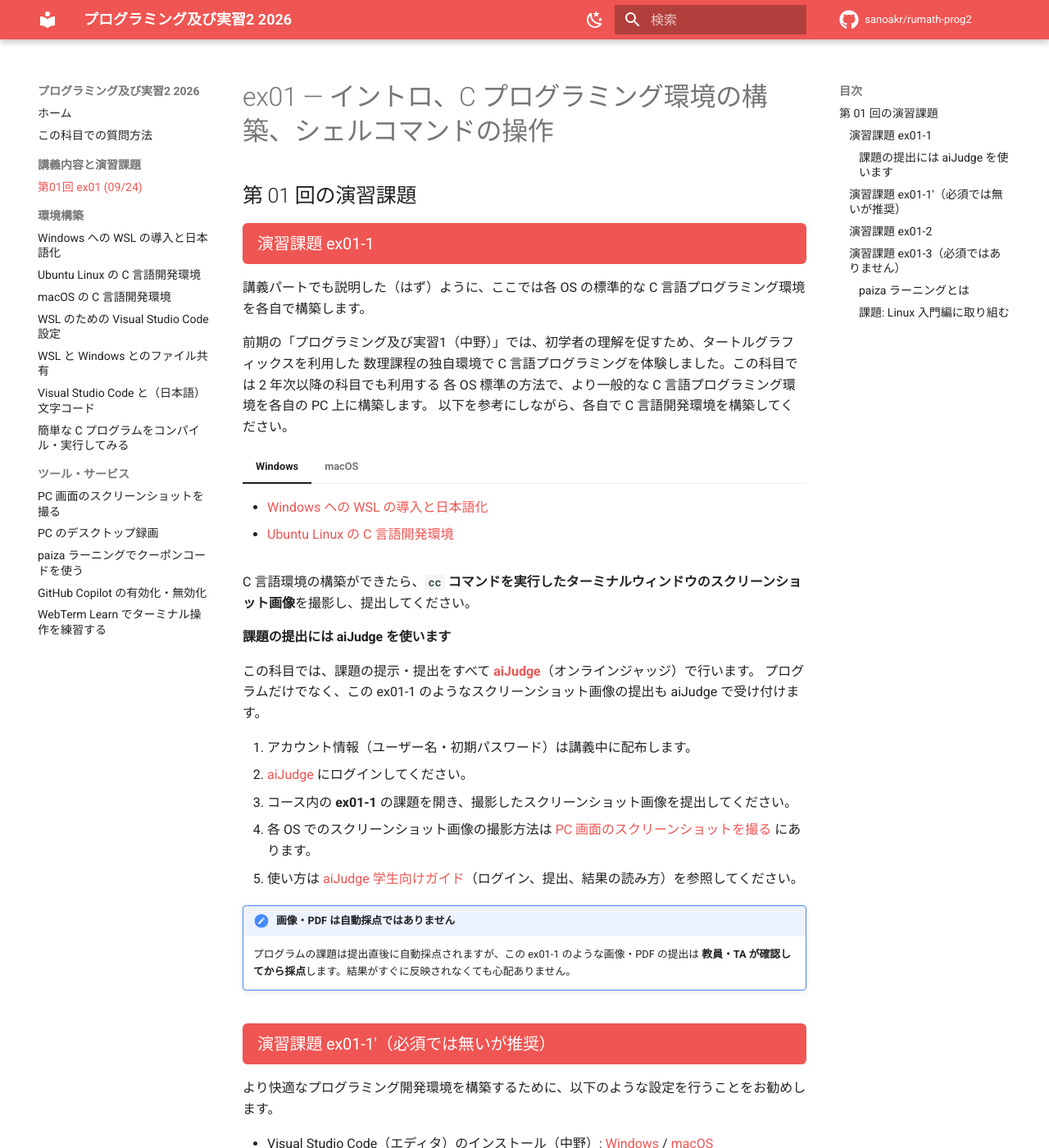
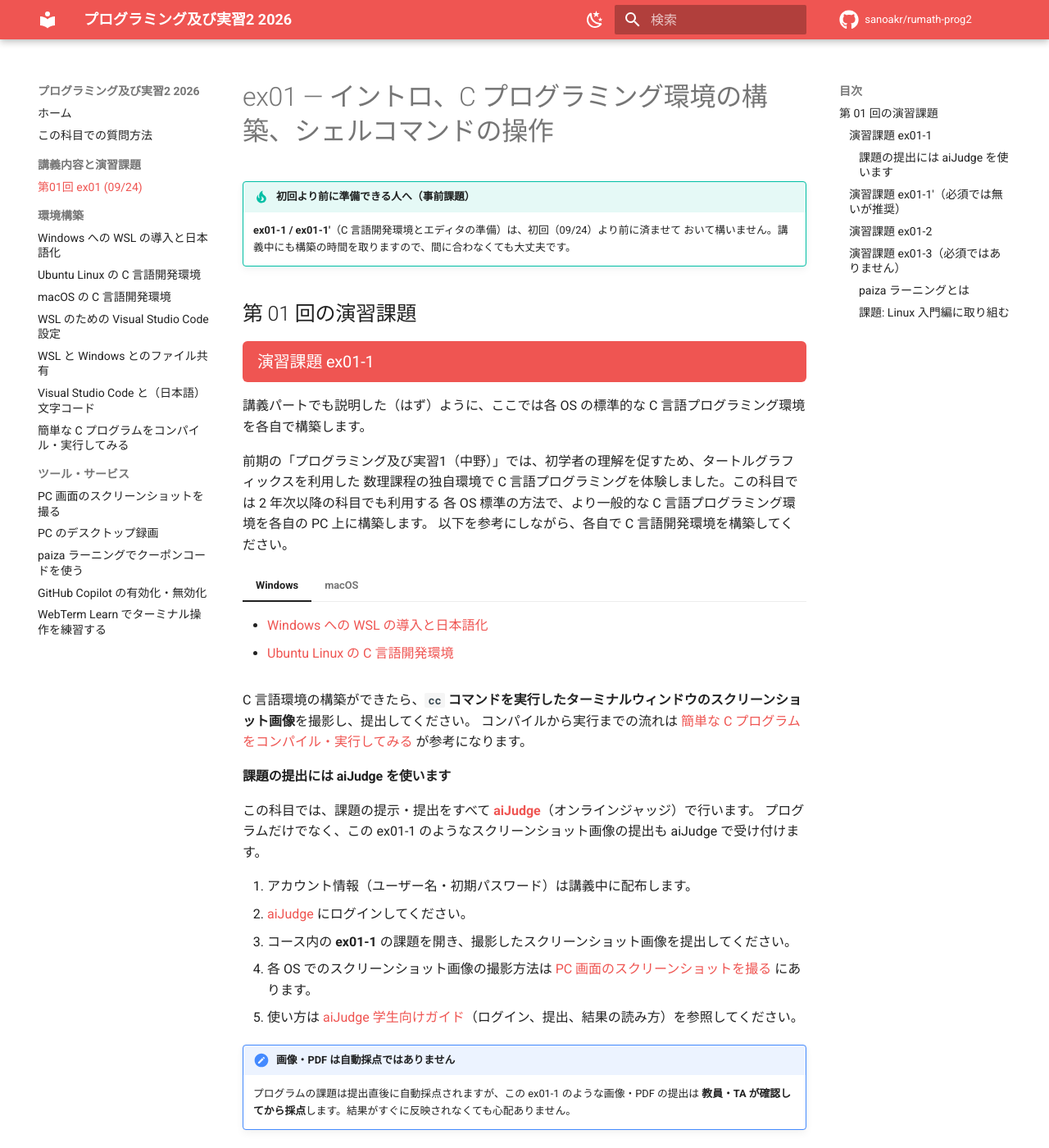
Before and after one commit to sanoakr/rumath-prog2, an MkDocs documentation site: the page built from docs/ex01.md, in a window 1280 px wide and 1400 px high. Shown: the whole window at 82% size. Built offline with MkDocs 1.6.1 and Material for MkDocs 9.7.7, drawn with Linux system fonts in a browser that asks for light colours; comment, search, counter and statistics services are not loaded; some of the changed text lies outside the part shown.

Commit message:
docs: sync published content

```diff
--- a/docs/ex01.md
+++ b/docs/ex01.md
@@ -1,4 +1,8 @@
 # ex01 — イントロ、C プログラミング環境の構築、シェルコマンドの操作
+
+!!! tip "初回より前に準備できる人へ（事前課題）"
+    **ex01-1 / ex01-1'**（C 言語開発環境とエディタの準備）は、初回（09/24）より前に済ませて
+    おいて構いません。講義中にも構築の時間を取りますので、間に合わなくても大丈夫です。
 
 ## 第 01 回の演習課題
 
@@ -21,6 +25,7 @@
     - [macOS の C 言語開発環境](setup/macos-c.md)
 
 C 言語環境の構築ができたら、**`cc` コマンドを実行したターミナルウィンドウのスクリーンショット画像**を撮影し、提出してください。
+コンパイルから実行までの流れは [簡単な C プログラムをコンパイル・実行してみる](setup/c-hello.md) が参考になります。
 
 #### 課題の提出には aiJudge を使います
 
@@ -44,6 +49,7 @@ C 言語環境の構築ができたら、**`cc` コマンドを実行したタ
 - Visual Studio Code（エディタ）のインストール（中野）: [Windows](http://www602.math.ryukoku.ac.jp/Prog1/vscode-win.html) / [macOS](http://www602.math.ryukoku.ac.jp/Prog1/vscode-mac.html)
 - [WSL のための Visual Studio Code 設定](setup/vscode-wsl.md)
 - [WSL と Windows とのファイル共有](setup/wsl-file-sharing.md)
+- [Visual Studio Code と（日本語）文字コード](setup/vscode-encoding.md)
 
 ### 演習課題 ex01-2 {: .exercise }
 
```
Also changed, not shown: 2 other files.
